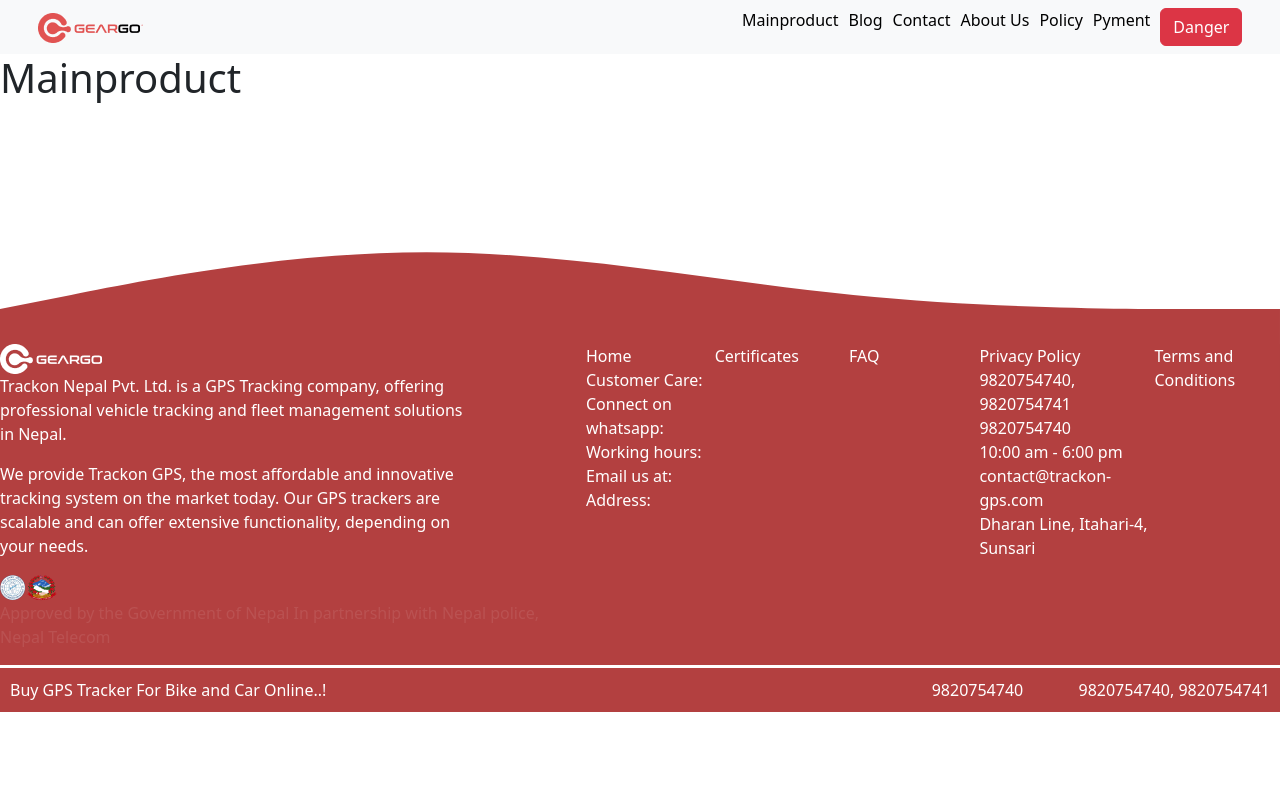
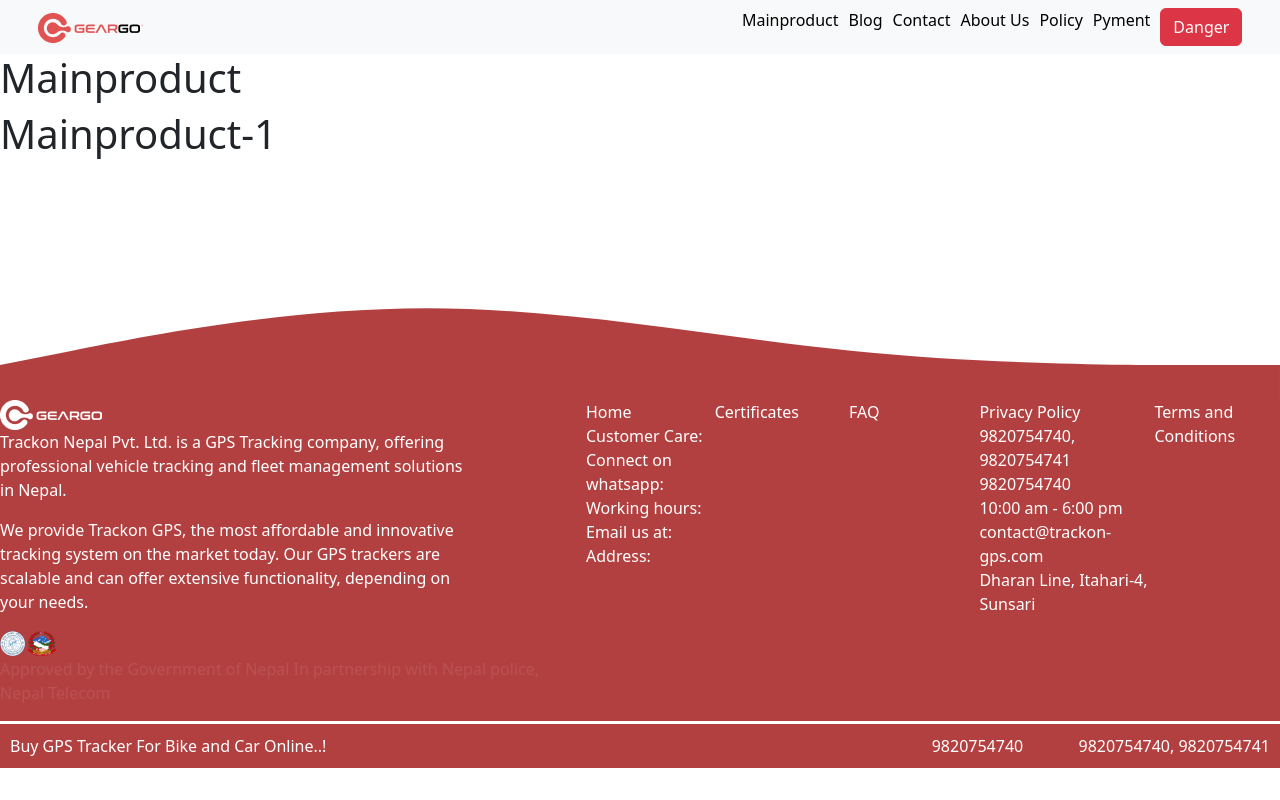
Before and after one commit to sumaiya-islam-12/GearGo, a React (Vite) app: page /mainproduct in a window 1280 px wide. Built offline with nearby package versions, Linux system fonts and the light colour scheme.

Commit message:
my commit

```diff
--- a/src/Pages/Mainproduct/Mainproduct.jsx
+++ b/src/Pages/Mainproduct/Mainproduct.jsx
@@ -8,6 +8,7 @@
     <div>
         <Header/>
        <h1>Mainproduct</h1>
+       <h1>Mainproduct-1</h1>
 
        <Footer/>
     </div>
```
